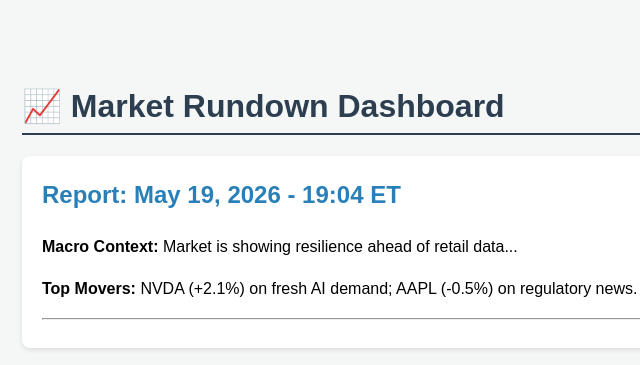
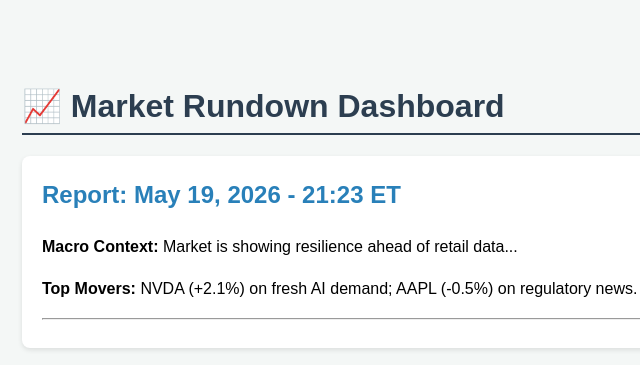
Before and after one commit to ai-man-bot/Market-watch, a plain HTML site: page index.html in a window 1280 px wide. Shown: the top 365 px of the page, 218-858 px from the left. Drawn offline with Linux system fonts and the light colour scheme.

Commit message:
Update Rundown: Tue May 19 21:23:46 UTC 2026

```diff
--- a/index.html
+++ b/index.html
@@ -15,6 +15,14 @@
     <h1>📈 Market Rundown Dashboard</h1>
     <div id="content">
         <!-- INSERT_HERE -->
+
+    <div class="briefing">
+        <h2>Report: May 19, 2026 - 21:23 ET</h2>
+        <p><strong>Macro Context:</strong> Market is showing resilience ahead of retail data...</p>
+        <p><strong>Top Movers:</strong> NVDA (+2.1%) on fresh AI demand; AAPL (-0.5%) on regulatory news.</p>
+        <hr>
+    </div>
+
 
     <div class="briefing">
         <h2>Report: May 19, 2026 - 19:04 ET</h2>
```
